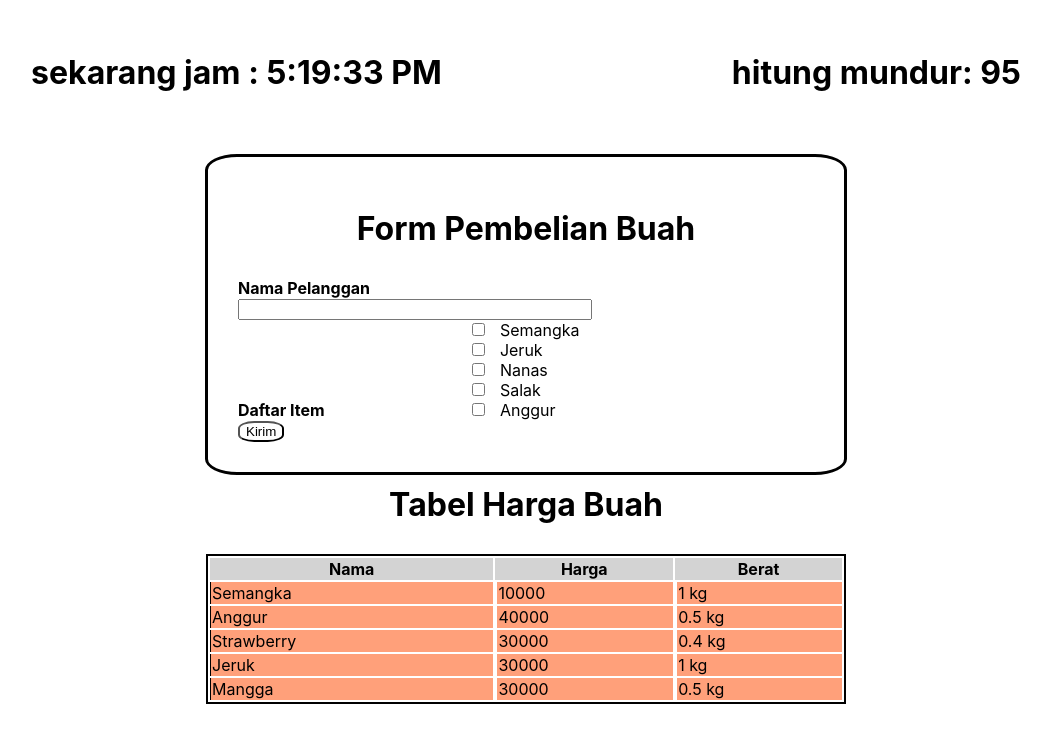
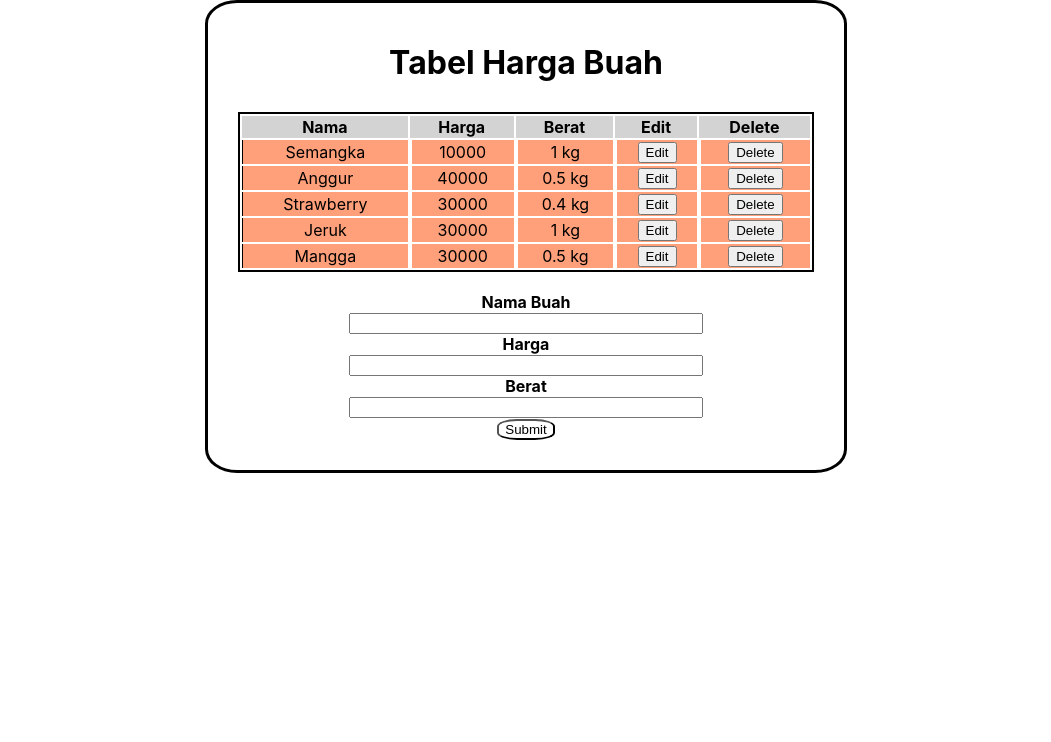
Before and after one commit to Christo21/sanbercode-reactjs-batch18-part2, a React (Create React App) app: page / in a window 1280 px wide. Shown: the top 742 px of the page, without its empty margins (114-1165 px from the left). Built offline with nearby package versions, Linux system fonts and the light colour scheme; the HTML template or start-up script is replaced by a standard one.

Commit message:
Tugas-12

```diff
--- a/src/App.css
+++ b/src/App.css
@@ -83,6 +83,7 @@ tr + tr {
 td {
   border-left: 1px solid #000;
   background-color: lightsalmon;
+  text-align: center;
 }
 
 td + td {
--- a/src/App.js
+++ b/src/App.js
@@ -1,15 +1,16 @@
 import React from 'react';
 import './App.css';
-import Forms from './Tugas-9/forms';
-import Table from './Tugas-10/table';
-import Timer from './Tugas-11/timer'
+// import Timer from './Tugas-9/forms1'
+// import Table from './Tugas-10/table';
+// import Timer from './Tugas-11/timer'
+import Forms from './Tugas-12/forms';
 
 function App() {
   return (
     <>
-    <Timer />
+    {/* <Timer /> */}
       <Forms />
-      <Table />
+      {/* <Table /> */}
     </>
   );
 }
--- /dev/null
+++ b/src/Tugas-12/forms.js
@@ -0,0 +1,148 @@
+import React from "react";
+
+class Header extends React.Component {
+    render() {
+        return <th>{this.props.item}</th>
+    }
+}
+
+class Detail extends React.Component {
+    render() {
+        return <td>{this.props.item}</td>
+    }
+}
+
+
+class Forms extends React.Component {
+    constructor(props) {
+        super(props)
+        let dataHargaBuah = [
+            { nama: "Semangka", harga: 10000, berat: 1000 },
+            { nama: "Anggur", harga: 40000, berat: 500 },
+            { nama: "Strawberry", harga: 30000, berat: 400 },
+            { nama: "Jeruk", harga: 30000, berat: 1000 },
+            { nama: "Mangga", harga: 30000, berat: 500 }
+        ]
+        this.state = {
+            buah: dataHargaBuah,
+            inputNama: "",
+            inputHarga: "",
+            inputBerat: "",
+            index: ""
+        }
+
+        this.handleEdit = this.handleEdit.bind(this)
+        this.handleChangeNama = this.handleChangeNama.bind(this)
+        this.handleChangeHarga = this.handleChangeHarga.bind(this)
+        this.handleChangeBerat = this.handleChangeBerat.bind(this)
+        this.handleSubmit = this.handleSubmit.bind(this)
+        this.handleDelete = this.handleDelete.bind(this)
+    }
+
+    render() {
+        return (
+            <div className="App">
+                <h1 style={{ marginTop: "10px" }}>Tabel Harga Buah</h1>
+                <table>
+                    <thead>
+                        <tr id="header">
+                            <Header id="nama" item="Nama" />
+                            <Header id="harga" item="Harga" />
+                            <Header id="berat" item="Berat" />
+                            <Header id="edit" item="Edit" />
+                            <Header id="delete" item="Delete" />
+                        </tr>
+                    </thead>
+                    <tbody>
+                        {this.state.buah.map((el, index) => {
+                            return (
+                                <>
+                                    <tr>
+                                        <Detail item={el.nama} />
+                                        <Detail item={el.harga} />
+                                        <Detail item={el.berat / 1000 + " kg"} />
+                                        <td><button value={index} onClick={this.handleEdit}>Edit</button></td>
+                                        <td><button value={index} onClick={this.handleDelete}>Delete</button></td>
+                                    </tr>
+                                </>
+                            )
+                        })}
+                    </tbody>
+                </table>
+                <br />
+                <form style={{ textAlign: "center" }} onSubmit={this.handleSubmit.bind(this)}>
+                    <div className="form-group">
+                        <div className="label"><b>Nama Buah</b></div>
+                        <input className="field" type="text" name="nama" required onChange={this.handleChangeNama} value={this.state.inputNama} />
+                    </div>
+                    <div className="form-group">
+                        <div className="label"><b>Harga</b></div>
+                        <input className="field" type="text" name="harga" required onChange={this.handleChangeHarga} value={this.state.inputHarga} />
+                    </div>
+                    <div className="form-group">
+                        <div className="label"><b>Berat</b></div>
+                        <input className="field" type="text" name="berat" required onChange={this.handleChangeBerat} value={this.state.inputBerat} />
+                    </div>
+                    <input className="form-button" type="submit" value="Submit" />
+                </form>
+            </div>);
+    }
+
+    handleEdit(event) {
+        let index = event.target.value
+        this.setState({
+            inputNama: this.state.buah[index].nama,
+            inputHarga: this.state.buah[index].harga,
+            inputBerat: this.state.buah[index].berat,
+            index: index
+        })
+    }
+
+    handleChangeNama(event) {
+        this.setState({
+            inputNama: event.target.value
+        })
+    }
+
+    handleChangeHarga(event) {
+        this.setState({
+            inputHarga: event.target.value
+        })
+    }
+
+    handleChangeBerat(event) {
+        this.setState({
+            inputBerat: event.target.value
+        })
+    }
+
+    handleSubmit(event) {
+        event.preventDefault()
+        let newNama = event.target.nama.value
+        let newHarga = event.target.harga.value
+        let newBerat = event.target.berat.value
+
+        this.state.buah[this.state.index] = {
+            nama: newNama,
+            harga: newHarga,
+            berat: newBerat
+        }
+
+        this.setState({
+            buah: this.state.buah,
+            inputNama: "",
+            inputHarga: "",
+            inputBerat: ""
+        })
+    }
+
+    handleDelete(event) {
+        let newBuah = [...this.state.buah]
+        newBuah.splice(event.target.value, 1)
+        this.setState({
+            buah: newBuah
+        })
+    }
+}
+
+export default Forms;
```
Also changed, not shown: src/Tugas-9/forms1.js (renamed from src/Tugas-9/forms.js).
